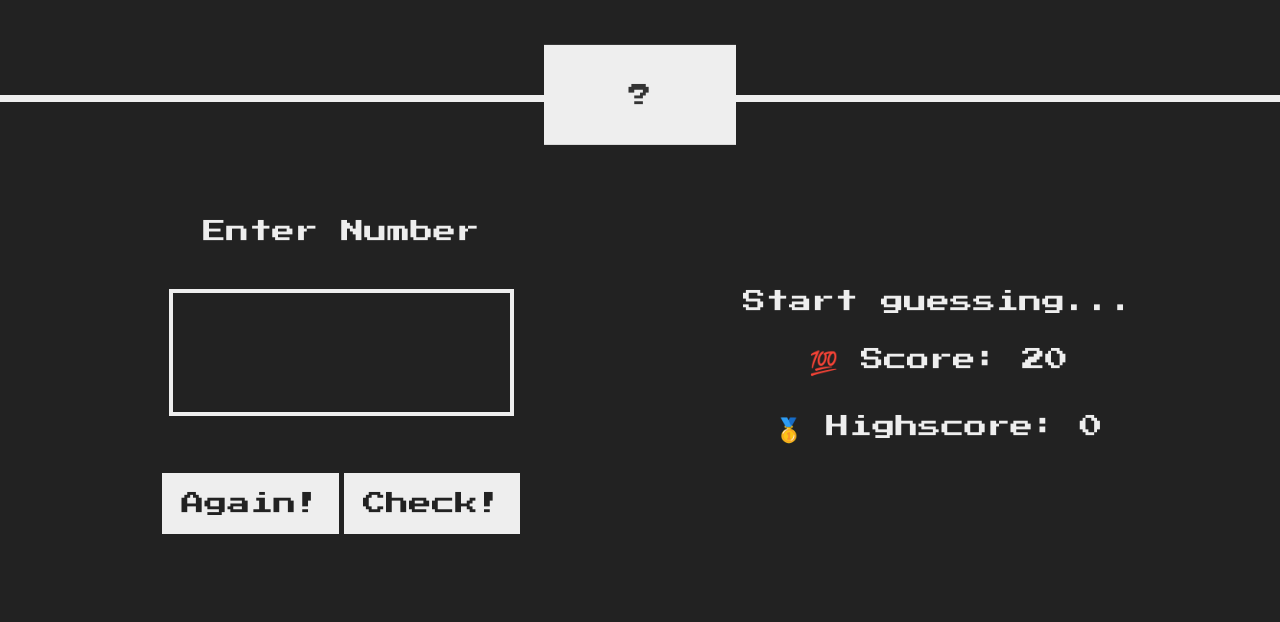
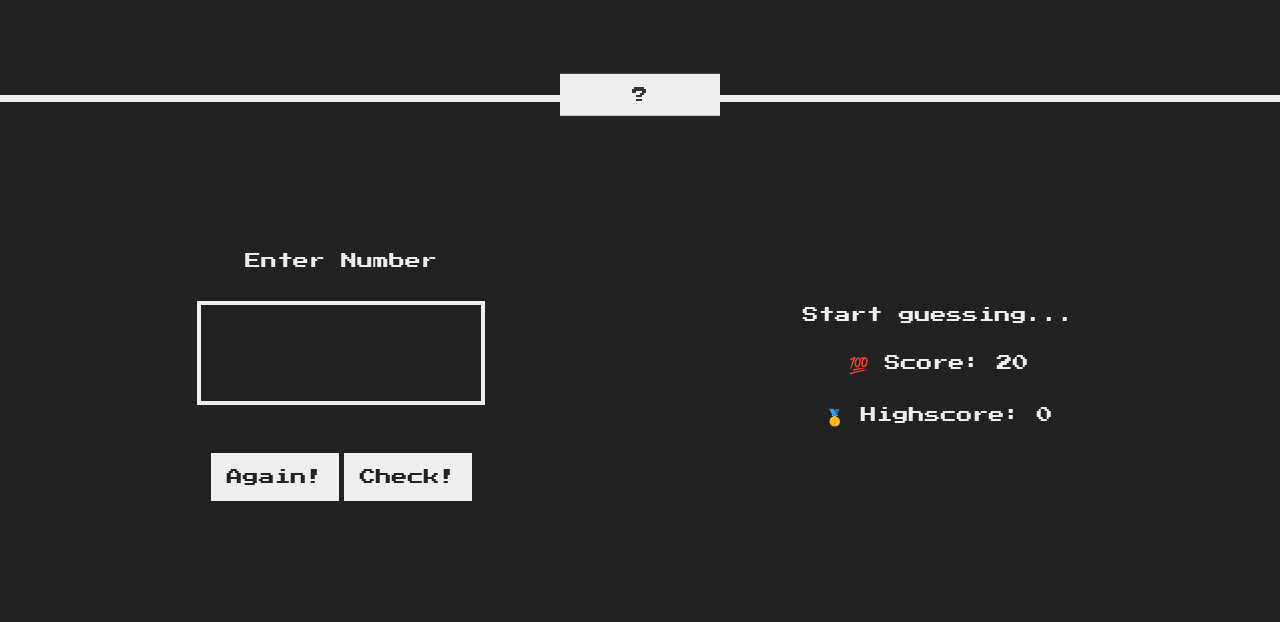
Before and after one commit to 20Abd01/Guess-my-number, a website built with Parcel: page index.html in a window 1280 px wide. Shown: the part 178-800 px from the top of the page. Built offline with nearby package versions, Linux system fonts and the light colour scheme.

Commit message:
Add files via upload

```diff
--- a/style.css
+++ b/style.css
@@ -147,7 +147,7 @@ label {
   }
 
   * {
-    font-size: 0.8rem !important;
+    font-size: 0.45rem !important;
   }
 
   .message {
@@ -165,7 +165,7 @@ label {
   .number {
     font-size: 7rem;
     width: 10rem;
-    padding: 2rem 0rem;
+    padding: 0.8rem 0rem;
   }
 
   .guess {
@@ -195,6 +195,12 @@ label {
   }
 }
 
+@media (min-width: 600px) {
+  * {
+    font-size: 0.8rem !important;
+  }
+}
+
 @media (min-width: 1200px) {
   .left,
   .right {
@@ -202,7 +208,7 @@ label {
   }
 
   * {
-    font-size: 1.2rem !important;
+    font-size: 1rem !important;
   }
   #createdby {
     font-size: 1.4rem;
```
